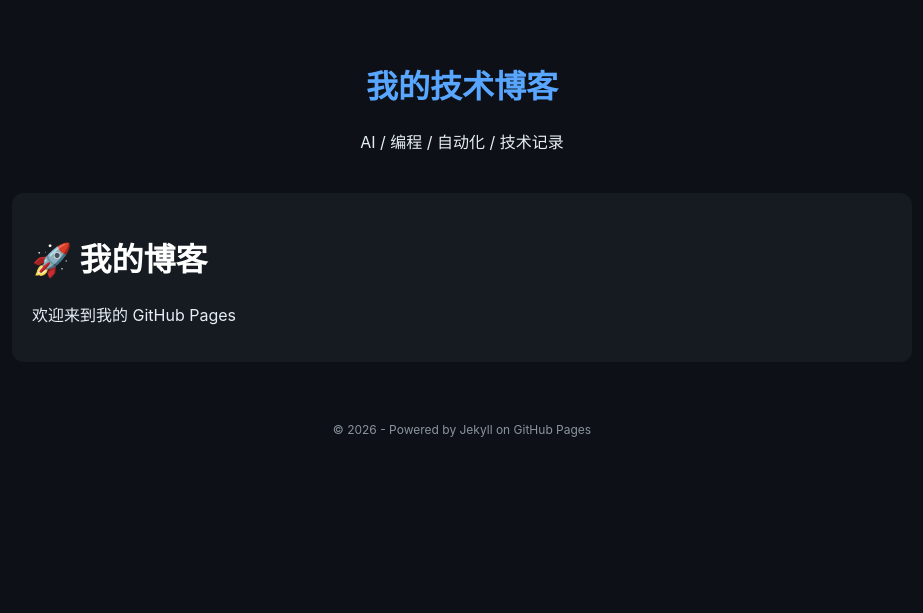
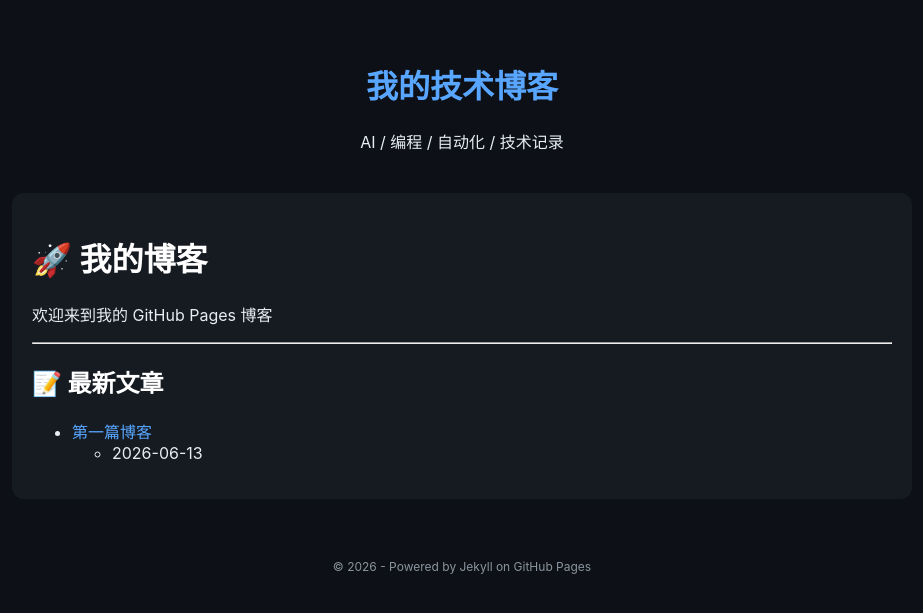
Before and after one commit to wazhl016/shitou.github.io, a Jekyll site: the page built from index.md, in a window 1280 px wide. Shown: the top 613 px of the page, without its empty margins (178-1101 px from the left). Built offline with Jekyll 4.4.1, drawn with Linux system fonts in a browser that asks for light colours.

Commit message:
Update index.md

```diff
--- a/index.md
+++ b/index.md
@@ -5,4 +5,13 @@ title: 首页
 
 # 🚀 我的博客
 
-欢迎来到我的 GitHub Pages
+欢迎来到我的 GitHub Pages 博客
+
+---
+
+## 📝 最新文章
+
+{% for post in site.posts %}
+- [{{ post.title }}]({{ post.url }})
+  - {{ post.date | date: "%Y-%m-%d" }}
+{% endfor %}
```
